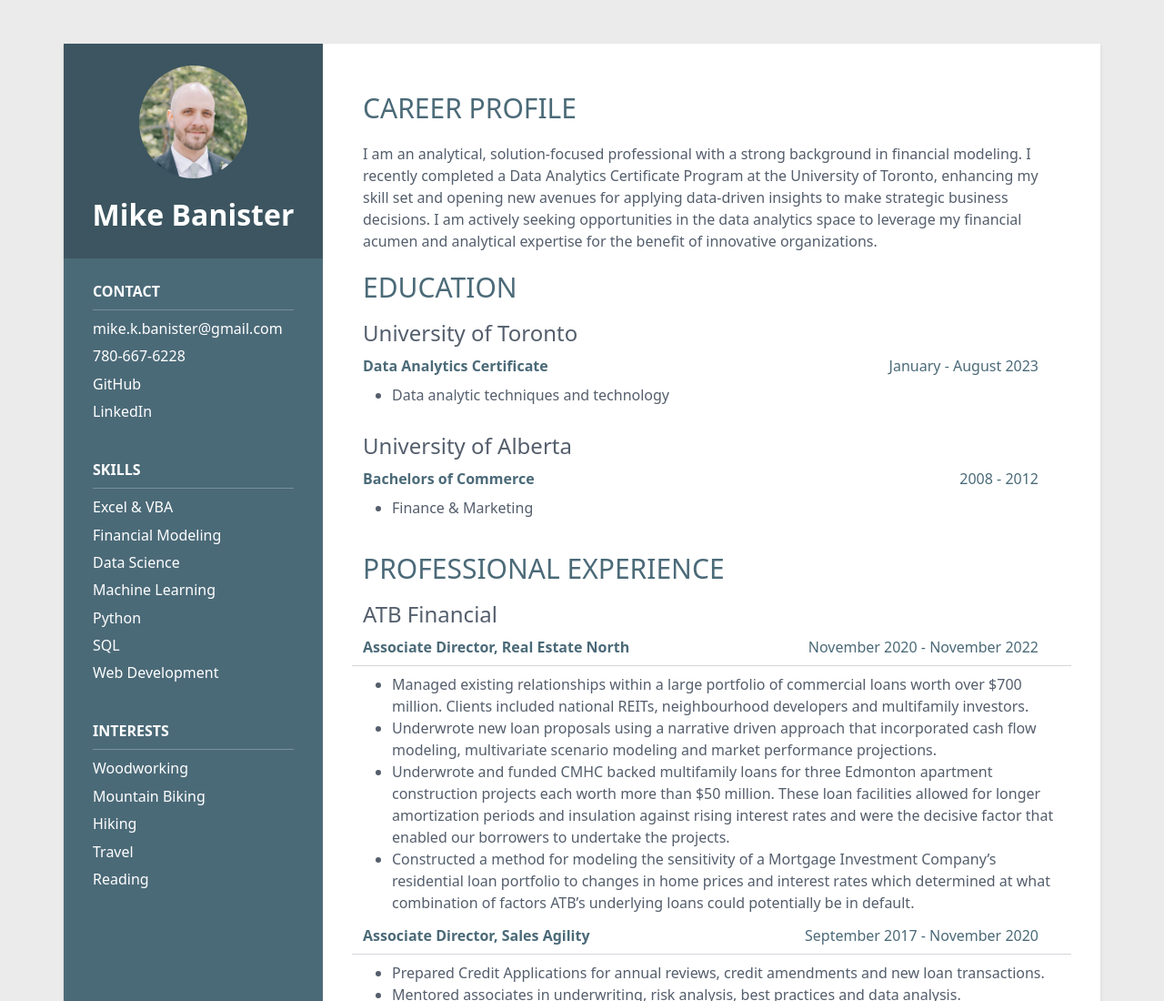
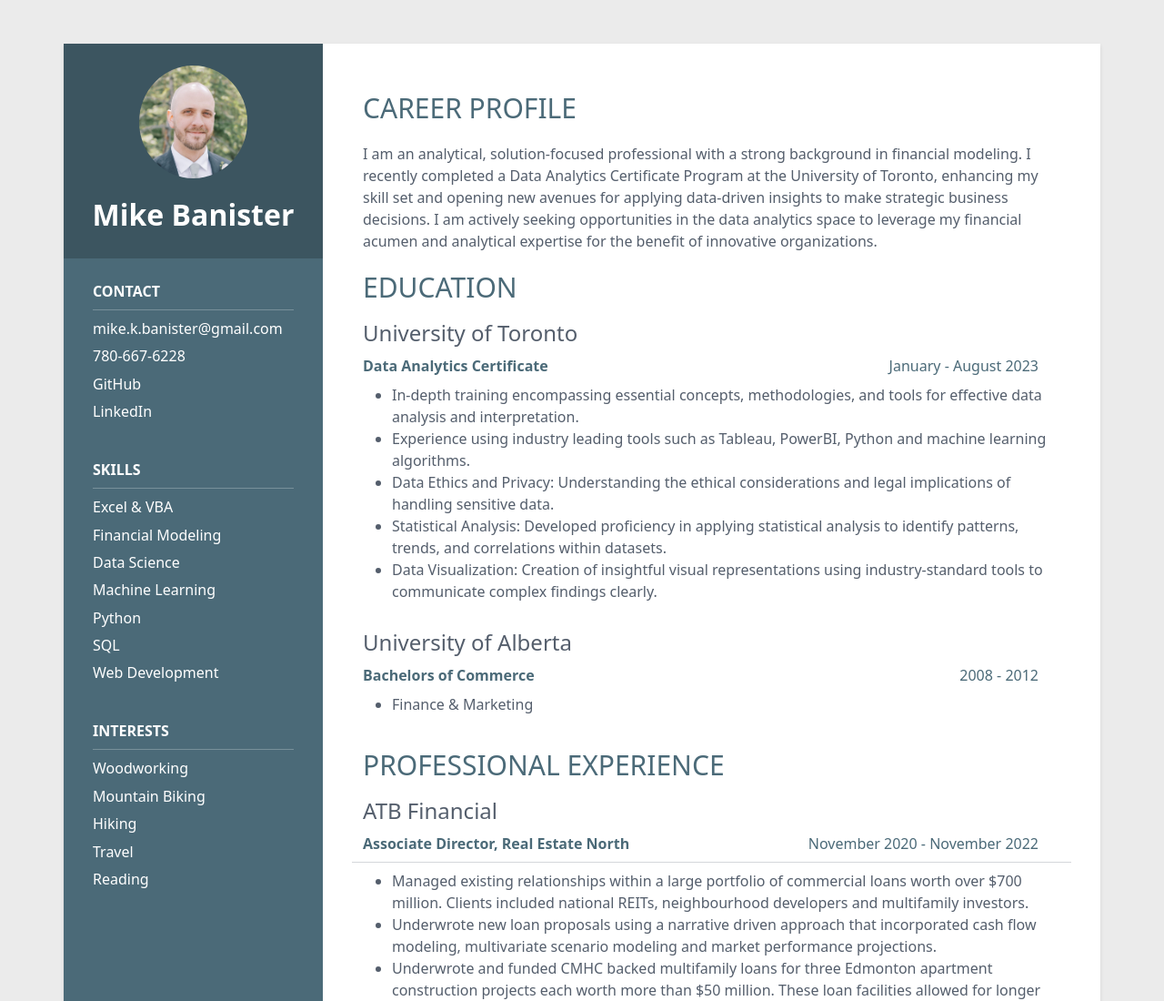
Before and after one commit to MikeBanister/MikeBanister.github.io, a plain HTML site: page index.html in a window 1280 px wide. Shown: the top 1100 px of the page at 91% size. Drawn offline with nearby package versions, Linux system fonts and the light colour scheme.

Commit message:
Update index.html

```diff
--- a/index.html
+++ b/index.html
@@ -114,7 +114,20 @@
                         </div>
                         <div class="resume-body">
                             <ul class="job-description">
-                                <li>Data analytic techniques and technology</li>
+                                <li>
+                                    In-depth training encompassing essential concepts, methodologies, and tools for effective data analysis and interpretation.
+                                </li>
+                                <li>
+                                    Experience using industry leading tools such as Tableau, PowerBI, Python and machine learning algorithms.
+                                </li>
+                                <li>
+                                    Data Ethics and Privacy: Understanding the ethical considerations and legal implications of handling sensitive data.
+                                </li>
+                                <li>
+                                    Statistical Analysis: Developed proficiency in applying statistical analysis to identify patterns, trends, and correlations within datasets.
+                                <li>
+                                    Data Visualization: Creation of insightful visual representations using industry-standard tools to communicate complex findings clearly.
+                                </li>
                             </ul>
                         </div>
                     </div>
```
